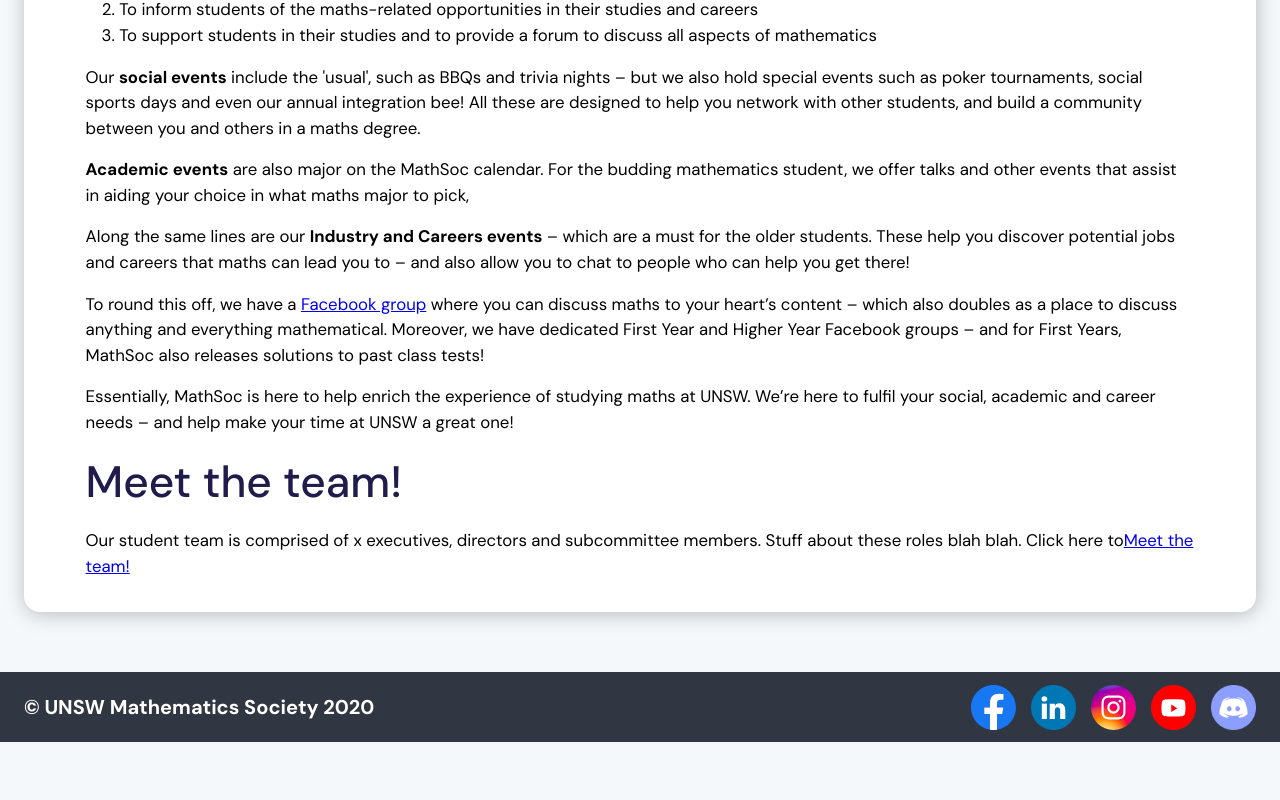
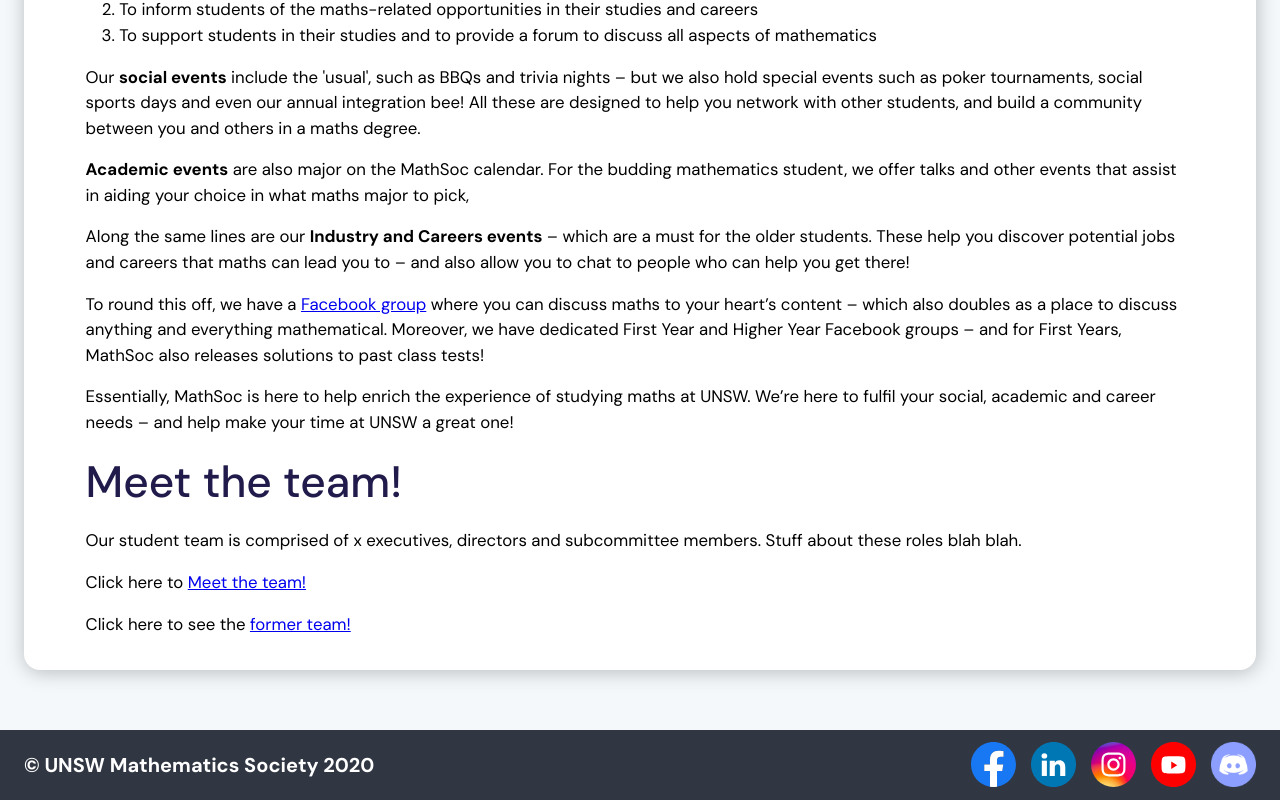
Before and after one commit to MathSocUNSW/mathsoc-website, a Next.js app in the folder frontend/: page /about in a window 1280 px wide. Shown: the part 423-1223 px from the top of the page. Before the commit the page ends 1165 px from the top, so only its background shows below. Built offline with nearby package versions, Linux system fonts and the light colour scheme.

Commit message:
Revert change

```diff
--- a/frontend/src/pages/about/index.tsx
+++ b/frontend/src/pages/about/index.tsx
@@ -76,9 +76,15 @@ const About: React.FC = () => {
           </Typography>
           <Typography variant="h2">Meet the team!</Typography>
           <Typography variant="body1">
+            {/* TODO finish */}
             Our student team is comprised of x executives, directors and subcommittee members. Stuff
-            about these roles blah blah. Click here to
-            <Link href="/about/team">Meet the team!</Link>
+            about these roles blah blah.
+          </Typography>
+          <Typography variant="body1">
+            Click here to <Link href="/about/team">Meet the team!</Link>
+          </Typography>
+          <Typography variant="body1">
+            Click here to see the <Link href="/about/formerteam">former team!</Link>
           </Typography>
         </WholePageBox>
       </Container>
```
